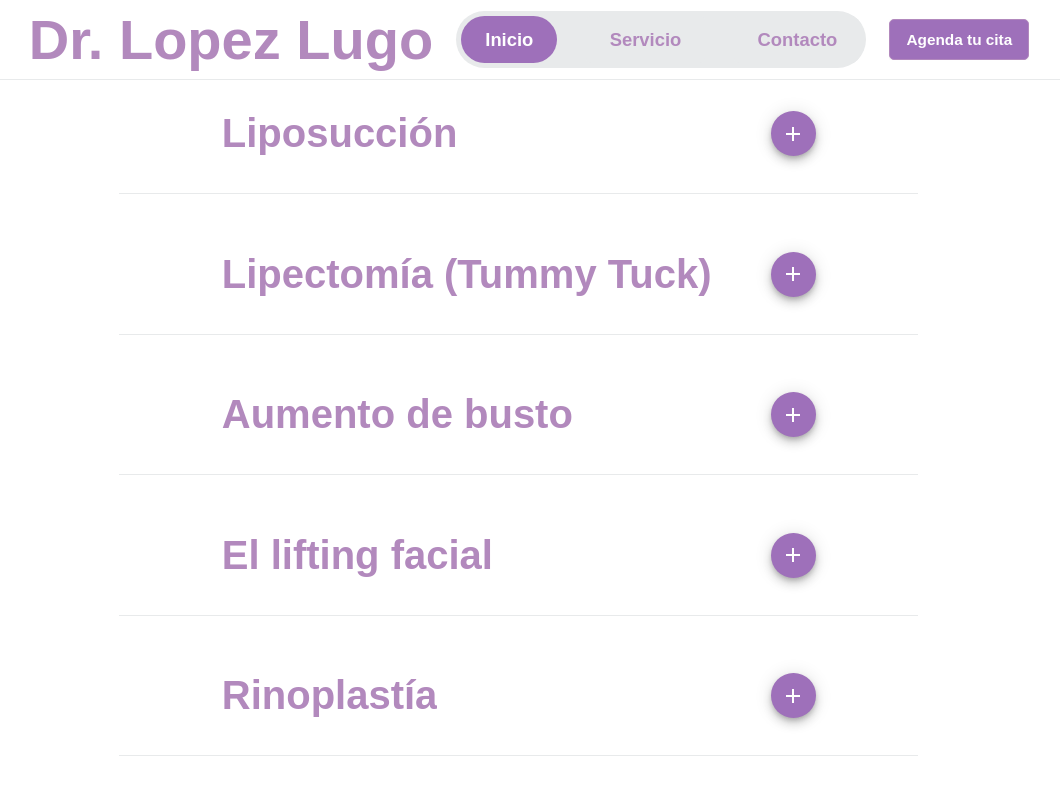
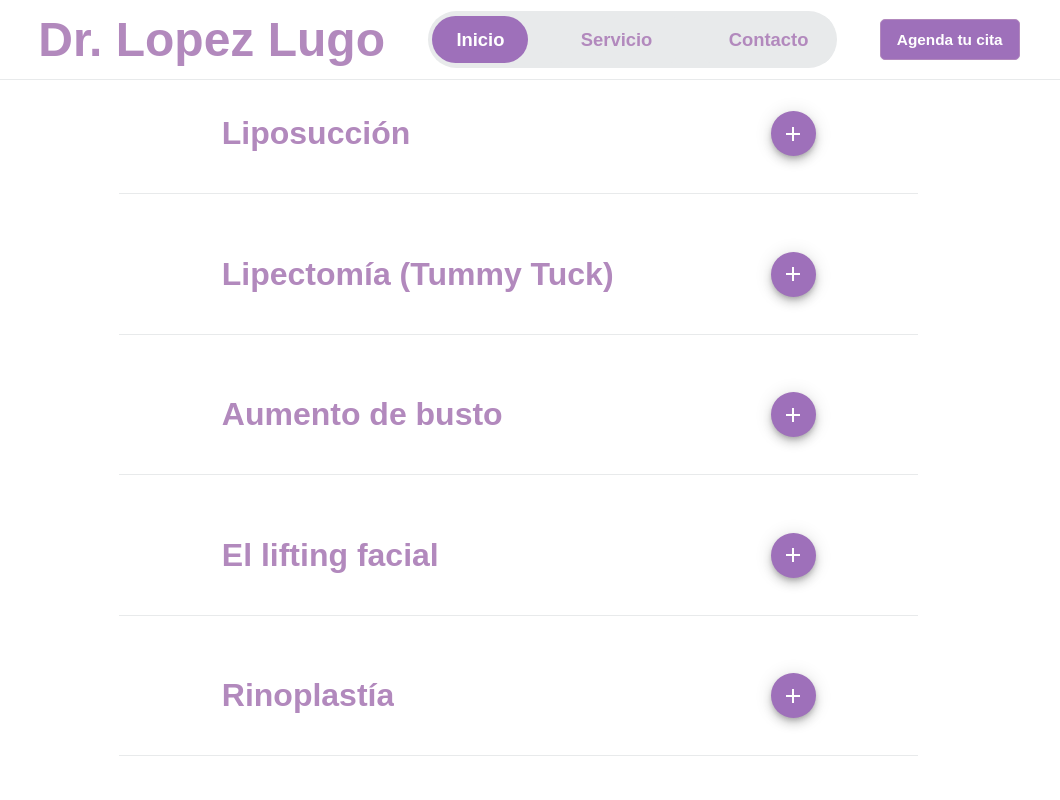
Before and after one commit to Diegoiribe/PV1, a React (Create React App) app: page /Servicio in a window 1280 px wide. Shown: the top 800 px of the page, without its empty margins (111-1171 px from the left). Built offline with nearby package versions, Linux system fonts and the light colour scheme.

Commit message:
cambios de letra

```diff
--- a/src/Components/CardServices/CardServices.js
+++ b/src/Components/CardServices/CardServices.js
@@ -53,7 +53,7 @@ const CardServices = ({ service, height }) => {
               flexDirection: 'column'
             }}
           >
-            <h3 style={{ color: colorPrimario, fontSize: '2.5rem' }}>
+            <h3 style={{ color: colorPrimario, fontSize: '2rem' }}>
               {service.name}
             </h3>
             <div>{parrafosRenderizados}</div>
@@ -74,7 +74,7 @@ const CardServices = ({ service, height }) => {
         <CardServicesOne
           style={{ transition: 'height 0.3s ease', overflow: 'hidden' }}
         >
-          <h3 style={{ color: colorPrimario, fontSize: '2.5rem' }}>
+          <h3 style={{ color: colorPrimario, fontSize: '2rem' }}>
             {service.name}
           </h3>
           <div
--- a/src/Components/FormContacto/FormContacto.js
+++ b/src/Components/FormContacto/FormContacto.js
@@ -57,7 +57,7 @@ const FormContacto = (props) => {
     <>
       <FormContactoDiv onSubmit={handleSubmitForm}>
         <TextContactoDiv>
-          <h3 style={{ color: colorFuerte }}>
+          <h3 style={{ color: colorFuerte, fontSize: '2rem' }}>
             Agenda tu Servicio Con Nosotros
           </h3>
           <p style={{ color: colorPrimario, fontSize: '1vw' }}>
@@ -67,9 +67,9 @@ const FormContacto = (props) => {
 
         <CampoContactoDiv>
           <div>
-            <h6 style={{ color: colorFuerte, margin: '.5rem 0' }}>
+            <h4 style={{ color: colorFuerte, margin: '.5rem 0' }}>
               Informacion de Contacto
-            </h6>
+            </h4>
           </div>
           <CampoContactoDiv>
             <CampoContacto
@@ -93,7 +93,7 @@ const FormContacto = (props) => {
           </CampoContactoDiv>
         </CampoContactoDiv>
         <div style={{ width: '100%' }}>
-          <h6 style={{ color: colorFuerte, margin: '.5rem 0' }}>Mensaje</h6>
+          <h4 style={{ color: colorFuerte, margin: '.5rem 0' }}>Mensaje</h4>
           <TextAreaContacto
             titulo=""
             placeholder="Ingresa un mensaje"
--- a/src/Components/Header/Header.jsx
+++ b/src/Components/Header/Header.jsx
@@ -48,7 +48,7 @@ const HeaderP = styled.p`
 const HeaderH1 = styled.h1`
   color: ${colorPrimario};
   font-family: 'Epidemic', sans-serif;
-  font-size: 3.5rem;
+  font-size: 3rem;
 `
 
 const Header = ({ seccion, setSeccion, seccionActiva, setSeccionActiva }) => {
```
